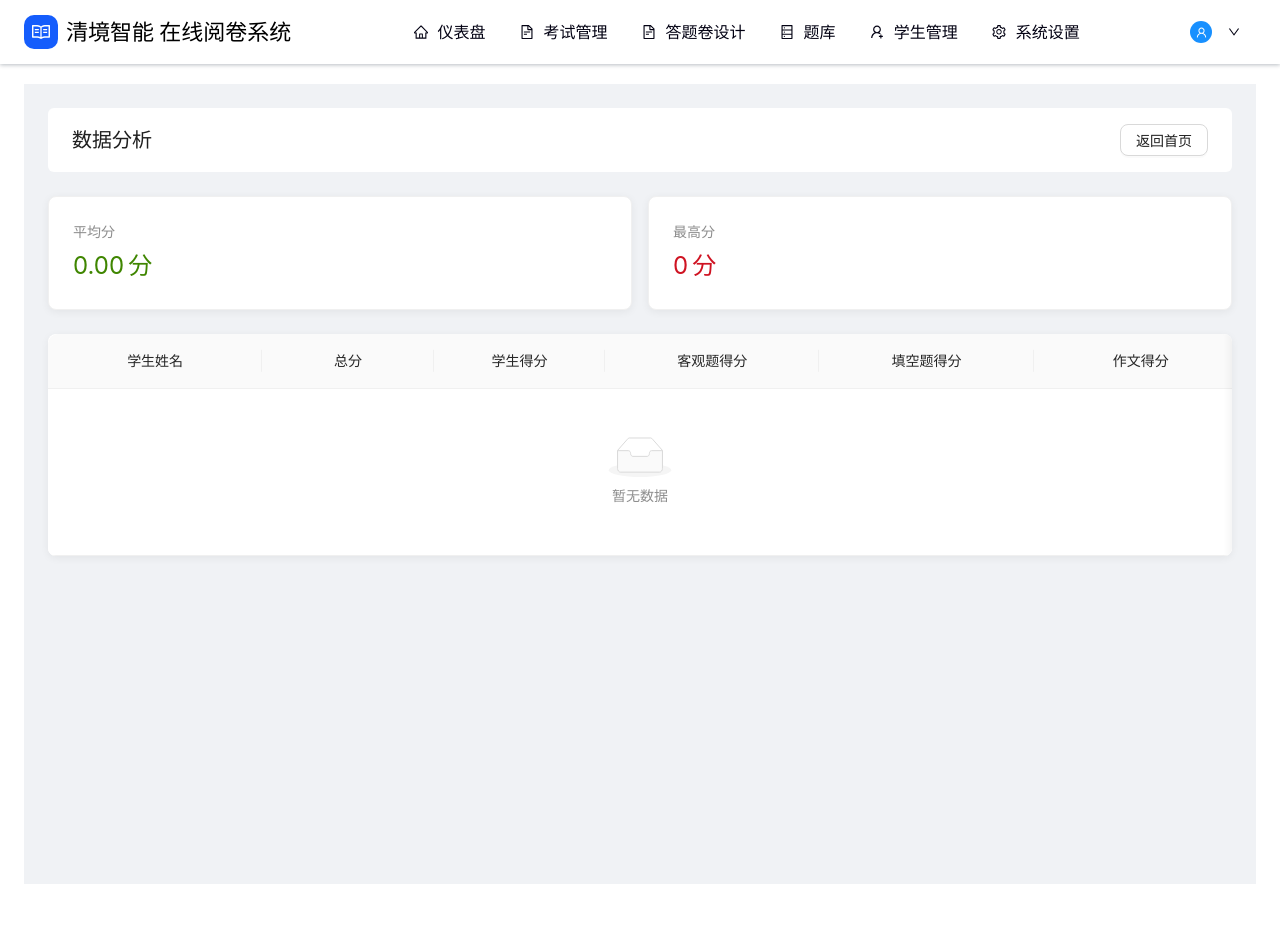
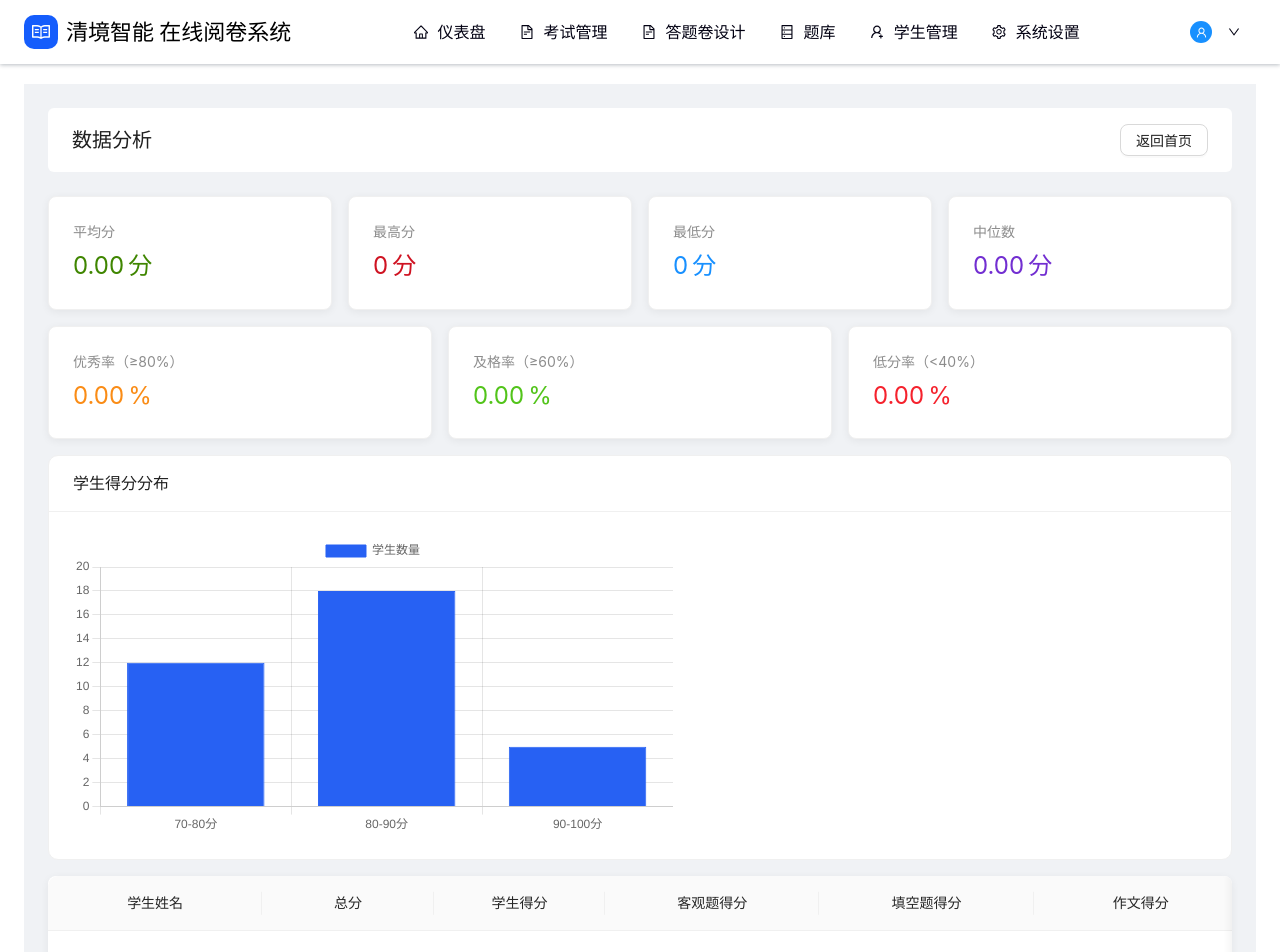
Before and after one commit to EnJoy810/work, a React (Vite) app: page /data-analysis in a window 1280 px wide. Shown: the top 952 px of the page. Before the commit the page ends 924 px from the top, so only its background shows below. Built offline with nearby package versions, Linux system fonts and the light colour scheme.

Commit message:
增加数据统计图表内容展示

```diff
--- a/package.json
+++ b/package.json
@@ -13,13 +13,16 @@
     "@reduxjs/toolkit": "^2.9.0",
     "antd": "^5.27.4",
     "axios": "^1.12.2",
+    "chart.js": "^4.5.0",
     "html2canvas": "^1.4.1",
     "html2pdf.js": "^0.12.1",
     "jspdf": "^3.0.3",
     "react": "^18.2.0",
+    "react-chartjs-2": "^5.3.0",
     "react-dom": "^18.2.0",
     "react-redux": "^9.2.0",
     "react-router-dom": "^6.22.3",
+    "recharts": "^3.2.1",
     "redux": "^5.0.1",
     "redux-persist": "^6.0.0"
   },
--- a/src/pages/dashboard/DataAnalysis.jsx
+++ b/src/pages/dashboard/DataAnalysis.jsx
@@ -1,14 +1,7 @@
 import React, { useState, useEffect } from "react";
-import {
-  Table,
-  Button,
-  Typography,
-  Row,
-  Col,
-  Card,
-  Statistic,
-} from "antd";
+import { Table, Button, Typography, Row, Col, Card, Statistic } from "antd";
 import { useLocation, useNavigate } from "react-router-dom";
+import ScoreDistributionChart from './components/ScoreDistributionChart';
 import "./styles/data-analysis.css";
 import request from "../../utils/request";
 
@@ -47,7 +40,7 @@ const DataAnalysis = () => {
     try {
       // 调用接口获取数据
       const response = await request.get("/grading/result", {
-        grading_id: id
+        grading_id: id,
       });
       console.log("获取数据分析列表成功:", response);
       // 处理接口返回的数据
@@ -61,8 +54,6 @@ const DataAnalysis = () => {
     }
   };
 
-
-
   // 表格列配置
   const columns = [
     {
@@ -70,47 +61,47 @@ const DataAnalysis = () => {
       dataIndex: "student_name",
       key: "studentName",
       width: 100,
-      align: 'center',
+      align: "center",
     },
-     {
+    {
       title: "总分",
       dataIndex: "max_total_score",
       key: "maxTotalScore",
       width: 80,
-      align: 'center',
-      render: (text) => <span style={{ color: '#1890ff' }}>{text}</span>,
+      align: "center",
+      render: (text) => <span style={{ color: "#1890ff" }}>{text}</span>,
     },
     {
       title: "学生得分",
       dataIndex: "total_score",
       key: "totalScore",
       width: 80,
-      align: 'center',
-      render: (text) => <span style={{ color: '#1890ff' }}>{text}</span>,
+      align: "center",
+      render: (text) => <span style={{ color: "#1890ff" }}>{text}</span>,
     },
     {
       title: "客观题得分",
       dataIndex: "objective_score",
       key: "objectiveScore",
       width: 100,
-      align: 'center',
-      render: (text) => <span style={{ color: '#1890ff' }}>{text}</span>,
+      align: "center",
+      render: (text) => <span style={{ color: "#1890ff" }}>{text}</span>,
     },
     {
       title: "填空题得分",
       dataIndex: "fillin_score",
       key: "fillinScore",
       width: 100,
-      align: 'center',
-      render: (text) => <span style={{ color: '#1890ff' }}>{text}</span>,
+      align: "center",
+      render: (text) => <span style={{ color: "#1890ff" }}>{text}</span>,
     },
     {
       title: "作文得分",
       dataIndex: "essay_score",
       key: "essayScore",
       width: 100,
-      align: 'center',
-      render: (text) => <span style={{ color: '#1890ff' }}>{text}</span>,
+      align: "center",
+      render: (text) => <span style={{ color: "#1890ff" }}>{text}</span>,
     },
     // {
     //   title: "批改时间",
@@ -123,25 +114,73 @@ const DataAnalysis = () => {
   // 计算统计数据
   const calculateStatistics = () => {
     if (!dataSource || dataSource.length === 0) {
-      return { avgScore: 0, highestScore: 0 };
+      return {
+        avgScore: 0,
+        highestScore: 0,
+        lowestScore: 0,
+        medianScore: 0,
+        excellentRate: 0,
+        passRate: 0,
+        lowScoreRate: 0,
+      };
     }
 
+    // 提取所有学生得分并转换为数字
+    const scores = dataSource.map((item) => parseFloat(item.total_score) || 0);
+
     // 计算学生得分总和
-    const totalScoreSum = dataSource.reduce((sum, item) => {
-      const score = parseFloat(item.total_score) || 0;
-      return sum + score;
-    }, 0);
+    const totalScoreSum = scores.reduce((sum, score) => sum + score, 0);
 
     // 计算平均分
-    const avgScore = totalScoreSum / dataSource.length;
+    const avgScore = totalScoreSum / scores.length;
 
     // 找出最高分
-    const highestScore = dataSource.reduce((max, item) => {
-      const score = parseFloat(item.total_score) || 0;
-      return Math.max(max, score);
-    }, 0);
+    const highestScore = Math.max(...scores);
 
-    return { avgScore, highestScore };
+    // 找出最低分
+    const lowestScore = Math.min(...scores);
+
+    // 计算中位数
+    const sortedScores = [...scores].sort((a, b) => a - b);
+    let medianScore = 0;
+    if (sortedScores.length % 2 === 0) {
+      // 偶数个数据，取中间两个数的平均值
+      const midIndex = sortedScores.length / 2;
+      medianScore = (sortedScores[midIndex - 1] + sortedScores[midIndex]) / 2;
+    } else {
+      // 奇数个数据，取中间值
+      const midIndex = Math.floor(sortedScores.length / 2);
+      medianScore = sortedScores[midIndex];
+    }
+
+    // 获取总分值（假设所有学生的总分相同）
+    const maxScore = parseFloat(dataSource[0]?.max_total_score) || 100;
+
+    // 计算优秀率（得分 >= 总分的80%）
+    const excellentCount = scores.filter(
+      (score) => score >= maxScore * 0.8
+    ).length;
+    const excellentRate = (excellentCount / scores.length) * 100;
+
+    // 计算及格率（得分 >= 总分的60%）
+    const passCount = scores.filter((score) => score >= maxScore * 0.6).length;
+    const passRate = (passCount / scores.length) * 100;
+
+    // 计算低分率（得分 < 总分的40%）
+    const lowScoreCount = scores.filter(
+      (score) => score < maxScore * 0.4
+    ).length;
+    const lowScoreRate = (lowScoreCount / scores.length) * 100;
+
+    return {
+      avgScore,
+      highestScore,
+      lowestScore,
+      medianScore,
+      excellentRate,
+      passRate,
+      lowScoreRate,
+    };
   };
 
   const statistics = calculateStatistics();
@@ -155,10 +194,9 @@ const DataAnalysis = () => {
         <Button onClick={() => navigate(-1)}>返回首页</Button>
       </div>
 
-
-      {/* 统计卡片 */}
-      <Row gutter={16} className="statistics-row">
-        <Col span={12}>
+      {/* 统计卡片 - 第一行 */}
+      <Row gutter={16} className="statistics-row" style={{ marginBottom: 16 }}>
+        <Col span={6}>
           <Card>
             <Statistic
               title="平均分"
@@ -168,7 +206,7 @@ const DataAnalysis = () => {
             />
           </Card>
         </Col>
-        <Col span={12}>
+        <Col span={6}>
           <Card>
             <Statistic
               title="最高分"
@@ -178,7 +216,67 @@ const DataAnalysis = () => {
             />
           </Card>
         </Col>
+        <Col span={6}>
+          <Card>
+            <Statistic
+              title="最低分"
+              value={statistics.lowestScore}
+              suffix="分"
+              valueStyle={{ color: "#1890ff" }}
+            />
+          </Card>
+        </Col>
+        <Col span={6}>
+          <Card>
+            <Statistic
+              title="中位数"
+              value={statistics.medianScore.toFixed(2)}
+              suffix="分"
+              valueStyle={{ color: "#722ed1" }}
+            />
+          </Card>
+        </Col>
       </Row>
+
+      {/* 统计卡片 - 第二行（比率统计） */}
+      <Row gutter={16} className="statistics-row" style={{ marginBottom: 16 }}>
+        <Col span={8}>
+          <Card>
+            <Statistic
+              title="优秀率（≥80%）"
+              value={statistics.excellentRate.toFixed(2)}
+              suffix="%"
+              valueStyle={{ color: "#fa8c16" }}
+            />
+          </Card>
+        </Col>
+        <Col span={8}>
+          <Card>
+            <Statistic
+              title="及格率（≥60%）"
+              value={statistics.passRate.toFixed(2)}
+              suffix="%"
+              valueStyle={{ color: "#52c41a" }}
+            />
+          </Card>
+        </Col>
+        <Col span={8}>
+          <Card>
+            <Statistic
+              title="低分率（<40%）"
+              value={statistics.lowScoreRate.toFixed(2)}
+              suffix="%"
+              valueStyle={{ color: "#f5222d" }}
+            />
+          </Card>
+        </Col>
+      </Row>
+
+      {/* 分数段分布图 */}
+      <ScoreDistributionChart
+        dataSource={dataSource}
+        statistics={statistics}
+      />
 
       {/* 表格 */}
       <Table
@@ -187,7 +285,7 @@ const DataAnalysis = () => {
         loading={loading}
         pagination={false}
         scroll={{ x: 1200 }}
-        rowKey="key"
+        rowKey="seat_number"
         className="data-analysis-table"
       />
 
--- /dev/null
+++ b/src/pages/dashboard/components/ScoreDistributionChart.jsx
@@ -0,0 +1,141 @@
+import React from 'react';
+import { Card } from 'antd';
+import {
+  Chart as ChartJS,
+  CategoryScale,
+  LinearScale,
+  BarElement,
+  Title as ChartTitle,
+  Tooltip,
+  Legend,
+} from 'chart.js';
+import { Bar } from 'react-chartjs-2';
+
+/**
+ * 分数分布图表组件
+ * 展示学生得分分布情况的柱状图
+ */
+const ScoreDistributionChart = ({ dataSource = [], statistics = null }) => {
+  // 注册Chart.js所需的组件
+  ChartJS.register(
+    CategoryScale,
+    LinearScale,
+    BarElement,
+    ChartTitle,
+    Tooltip,
+    Legend
+  );
+
+  /**
+   * 计算分数段分布
+   * 根据数据源和统计信息计算各个分数段的学生数量
+   */
+  const calculateScoreDistribution = () => {
+    if (!dataSource || dataSource.length === 0) {
+      // 如果没有数据，返回默认的模拟数据
+      return [
+        { name: '70-80分', value: 12 },
+        { name: '80-90分', value: 18 },
+        { name: '90-100分', value: 5 },
+      ];
+    }
+
+    const { lowestScore, highestScore } = statistics || {
+      lowestScore: 0,
+      highestScore: 100
+    };
+
+    // 提取所有学生得分并转换为数字
+    const scores = dataSource.map((item) => parseFloat(item.total_score) || 0);
+
+    // 以最低分与最高分为区间范围，10分为一个分数段
+    const rangeStart = Math.floor(lowestScore / 10) * 10;
+    const rangeEnd = Math.ceil(highestScore / 10) * 10;
+
+    // 计算分数段数量
+    const segmentCount = Math.ceil((rangeEnd - rangeStart) / 10);
+
+    // 初始化分数段分布数组
+    const distribution = [];
+
+    for (let i = 0; i < segmentCount; i++) {
+      const segmentStart = rangeStart + i * 10;
+      const segmentEnd = segmentStart + 10;
+
+      // 计算该分数段内的学生数量
+      // 对于最后一个分数段，要包含上限值（如100分）
+      const count = i === segmentCount - 1
+        ? scores.filter((score) => score >= segmentStart && score <= segmentEnd).length
+        : scores.filter((score) => score >= segmentStart && score < segmentEnd).length;
+
+      // 添加到分布数组
+      distribution.push({
+        name: `${segmentStart}-${segmentEnd}分`,
+        value: count,
+      });
+    }
+    return distribution;
+  };
+
+  // 计算分数段分布
+  const scoreDistribution = calculateScoreDistribution();
+
+  // 转换为Chart.js所需的数据格式
+  const chartData = {
+    labels: scoreDistribution.map((item) => item.name),
+    datasets: [
+      {
+        label: "学生数量",
+        data: scoreDistribution.map((item) => item.value),
+        backgroundColor: "#2761f3",
+        borderColor: "#2761f3",
+        borderWidth: 1,
+      },
+    ],
+  };
+
+  // 计算y轴最大值，设置一个合适的上限（比最大值大10%或至少大1）
+  const maxYValue = scoreDistribution.length > 0
+    ? Math.max(...scoreDistribution.map(item => item.value))
+    : 0;
+  const yMax = Math.ceil(maxYValue * 1.1); // 向上取整，比最大值大10%
+
+  // Chart.js配置选项
+  const chartOptions = {
+    responsive: true,
+    plugins: {
+      legend: {
+        position: "top",
+      },
+      title: {
+        display: false,
+      },
+      tooltip: {
+        callbacks: {
+          label: function (context) {
+            return `${context.dataset.label}: ${context.parsed.y}人`;
+          },
+        },
+      },
+    },
+    scales: {
+      y: {
+        beginAtZero: true,
+        max: yMax > maxYValue ? yMax : maxYValue + 1, // 确保上限比最大值大
+        ticks: {
+          stepSize: 1,
+        },
+      },
+    },
+  };
+
+  return (
+    <Card title="学生得分分布" style={{ marginBottom: 16 }}>
+      <div style={{ width: "100%", height: "300px" }}>
+        <Bar data={chartData} options={chartOptions} />
+      </div>
+    </Card>
+  );
+};
+
+export default ScoreDistributionChart;
```
Also changed, not shown: 1 other file (tests, documents, lock files or other folders).
